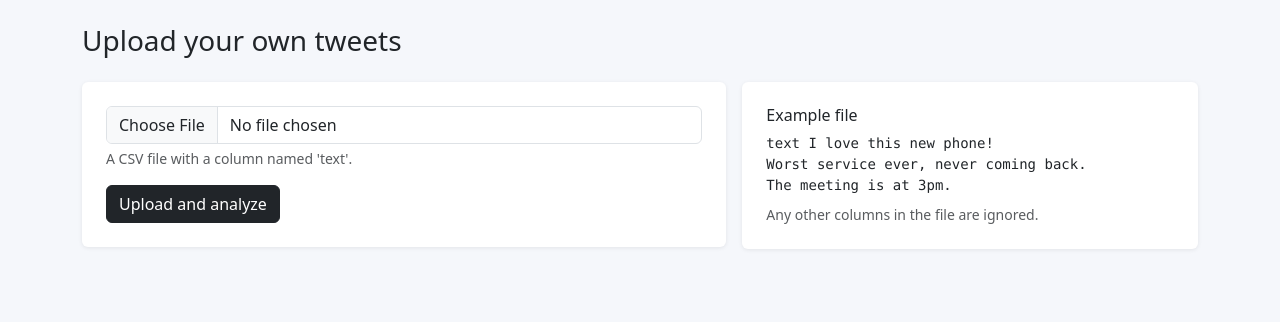
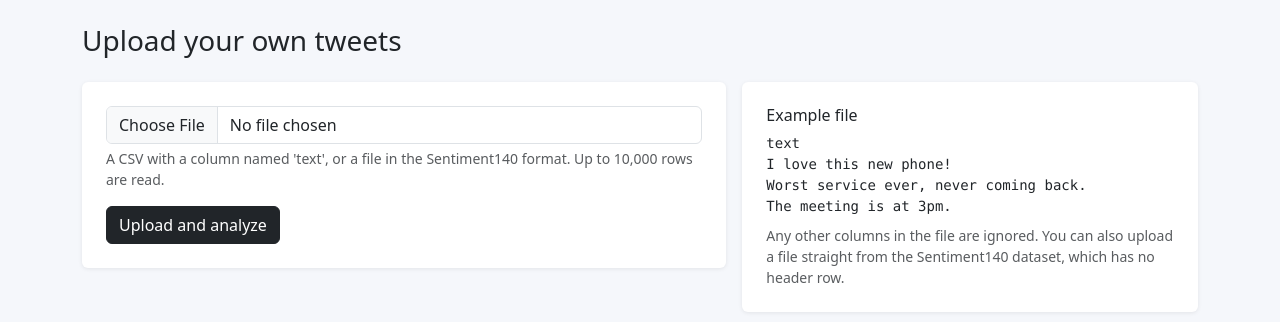
Before and after one commit to DJamesSmith/tweet-pulse, a Django app: page /upload/ in a window 1280 px wide. Shown: the part 56-378 px from the top of the page. Run offline with Django 5.2, Linux system fonts and the light colour scheme; parts of the project's set-up code (start-up, migrations or seed data) failed here and were passed over.

Commit message:
Enhance CSV upload functionality and update help text for clarity

```diff
--- a/sentiment/forms.py
+++ b/sentiment/forms.py
@@ -12,5 +12,5 @@ class AnalyzeForm(forms.Form):
 
 class UploadForm(forms.Form):
     file = forms.FileField(
-        help_text="A CSV file with a column named 'text'.",
+        help_text="A CSV with a column named 'text', or a file in the Sentiment140 format. Up to 10,000 rows are read.",
         widget=forms.ClearableFileInput(attrs={"class": "form-control", "accept": ".csv"}))
--- a/sentiment/views.py
+++ b/sentiment/views.py
@@ -1,4 +1,5 @@
 import csv
+import io
 
 import pandas as pd
 from django.contrib import messages
@@ -90,8 +91,8 @@ def accuracy(request):
     return render(request, "sentiment/accuracy.html", context)
 
 
-# Shared by the tweet list and the export, so both use the same filters.
 def filtered_tweets(request):
+    """Shared by the tweet list and the export, so both use the same filters."""
     tweets = Tweet.objects.all().order_by("-id")
 
     sentiment = request.GET.get("sentiment", "")
@@ -121,18 +122,46 @@ def tweet_list(request):
     return render(request, "sentiment/tweet_list.html", context)
 
 
+MAX_UPLOAD_ROWS = 10000
+SENTIMENT140_COLUMNS = ["target", "ids", "date", "flag", "user", "text"]
+
+
+def read_uploaded_csv(file):
+    """
+    Read an uploaded CSV and return a table with a 'text' column.
+    Returns None if no tweet column can be found.
+    """
+    # Read the file into memory once, so we can parse it twice if needed.
+    content = file.read()
+
+    data = pd.read_csv(io.BytesIO(content), encoding_errors="replace", nrows=MAX_UPLOAD_ROWS)
+
+    # "Text", " text " and "TEXT" should all count as "text".
+    data.columns = [str(column).strip().lower() for column in data.columns]
+    if "text" in data.columns:
+        return data
+
+    # The Sentiment140 file has no header row and 6 columns,
+    # so read it again and name the columns ourselves.
+    if len(data.columns) == 6:
+        return pd.read_csv(io.BytesIO(content), encoding="latin-1", header=None,
+                           names=SENTIMENT140_COLUMNS, nrows=MAX_UPLOAD_ROWS)
+
+    return None
+
+
 def upload_csv(request):
     form = UploadForm(request.POST or None, request.FILES or None)
 
     if request.method == "POST" and form.is_valid():
         try:
-            data = pd.read_csv(request.FILES["file"], encoding_errors="replace")
+            data = read_uploaded_csv(request.FILES["file"])
         except Exception:
             messages.error(request, "Could not read that file. Please upload a valid CSV.")
             return redirect("upload")
 
-        if "text" not in data.columns:
-            messages.error(request, "Your CSV needs a column named 'text'.")
+        if data is None:
+            messages.error(request, "Your CSV needs a column named 'text', or must be in the Sentiment140 format.")
             return redirect("upload")
 
         tweets = []
--- a/templates/sentiment/upload.html
+++ b/templates/sentiment/upload.html
@@ -18,11 +18,11 @@
         <div class="col-md-5">
             <div class="card p-4">
                 <h2 class="h6">Example file</h2>
-                <pre class="mb-2 small">
-text I love this new phone!
+                <pre class="mb-2 small">text
+I love this new phone!
 Worst service ever, never coming back.
 The meeting is at 3pm.</pre>
-                <p class="text-muted small mb-0">Any other columns in the file are ignored.</p>
+                <p class="text-muted small mb-0">Any other columns in the file are ignored. You can also upload a file straight from the Sentiment140 dataset, which has no header row.</p>
             </div>
         </div>
     </div>
```
